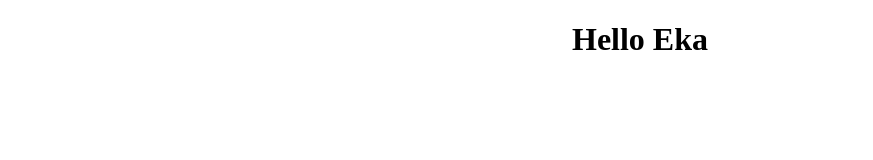
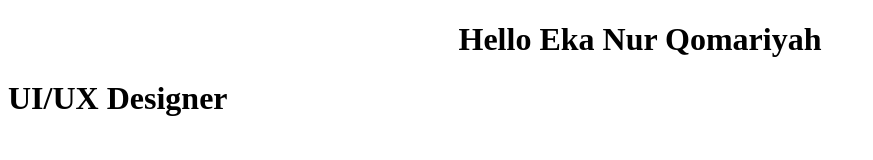
Before and after one commit to nurq17/uiux-eka_nur_qomariyah, a plain HTML site: page test.html in a window 1280 px wide. Shown: the whole page, without its empty margins (0-873 px from the left). Drawn offline with Linux system fonts and the light colour scheme.

Commit message:
Penambahan mini project

```diff
--- a/test.html
+++ b/test.html
@@ -8,7 +8,8 @@
 </head>
 <body>
 
-    <h1 align="center">Hello Eka</h1>
+    <h1 align="center">Hello Eka Nur Qomariyah</h1>
+    <h1>UI/UX Designer</h1>
 
 </body>
 </html>
```
Also changed, not shown: 02_Version Control and Branch Management (GIT)/praktikum/index.html (deleted), 02_Version Control and Branch Management (GIT)/praktikum/miniproject.txt (added).
